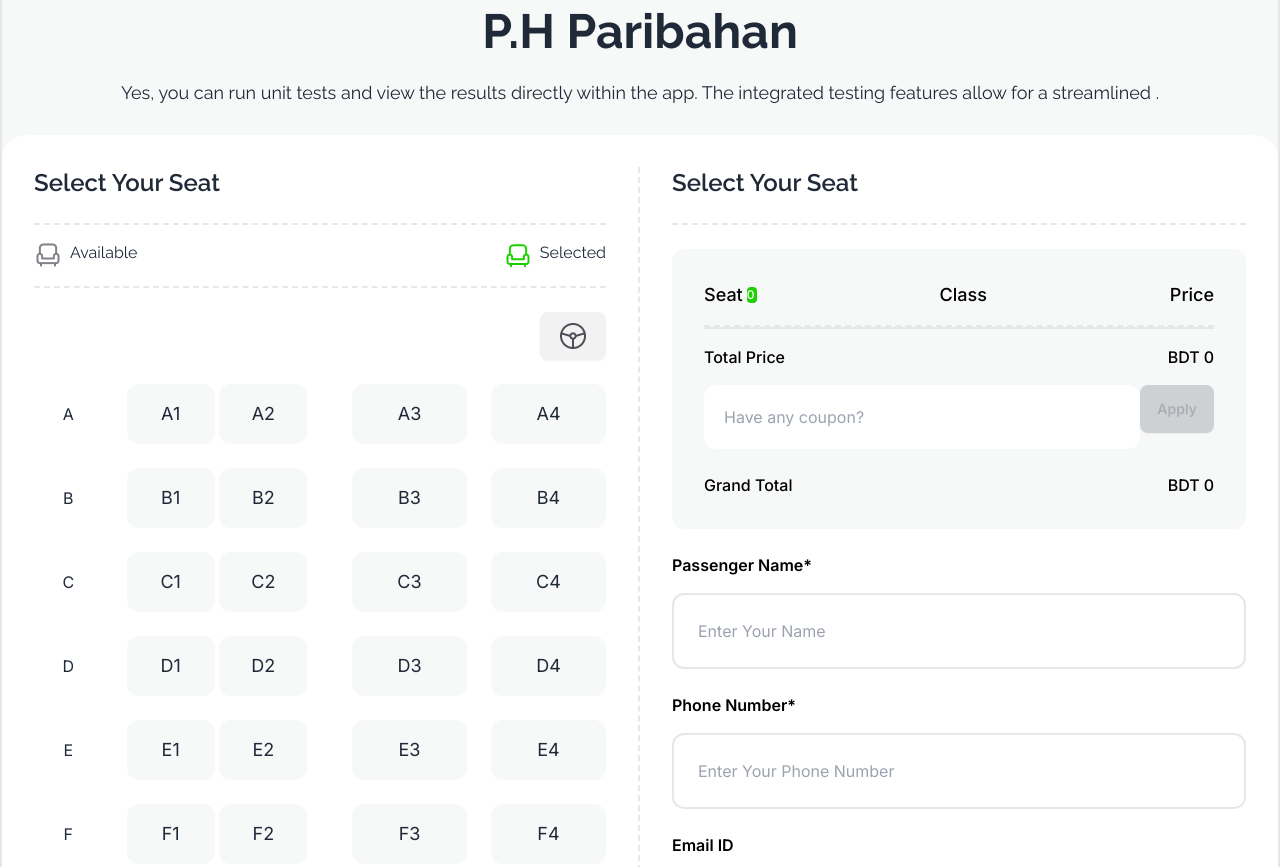
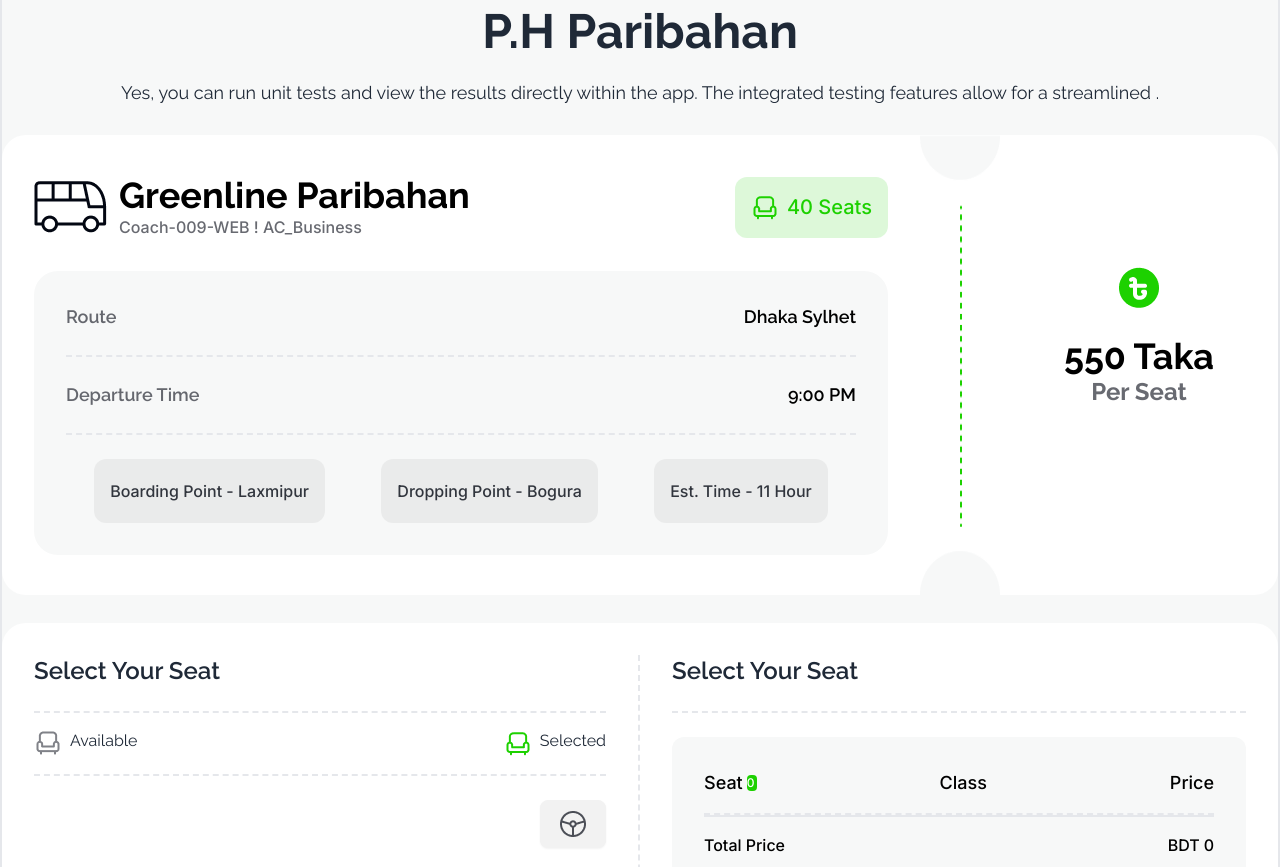
Before and after one commit to shakurShirajul/smart-ticketing, a website: page index.html in a window 1280 px wide. Shown: the part 1480-2347 px from the top of the page. Drawn offline with Linux system fonts and the light colour scheme; files whose address does not match are found by name.

Commit message:
info section added

```diff
--- a/index.html
+++ b/index.html
@@ -75,7 +75,7 @@
                 <p class="text-white text-center lg:mb-8 ">Yes, you can run unit tests and view the results directly
                     within the app. The integrated testing features allow for a streamlined .</p>
                 <div class="flex justify-center ">
-                    <button class="primary-btn text-black text-xl px-7 py-5">Buy Tickets</button>
+                    <a href="#ticket-booking"><button class="primary-btn text-black text-xl px-7 py-5">Buy Tickets</button></a>
                 </div>
             </div>
         </div>
@@ -127,7 +127,7 @@
         </div>
     </section>
     <!-- Ticket Booking System -->
-    <section class="border-t-[#1DD100] bg-[#F7F8F8] py-32 mt-32 border-2 rounded-tl-[88px] rounded-tr-[88px]">
+    <section class="border-t-[#1DD100] bg-[#F7F8F8] py-32 mt-32 border-2 rounded-tl-[88px] rounded-tr-[88px]" id="ticket-booking">
         <!-- section title -->
         <div class="space-y-6 mb-7">
             <h1 class="text-5xl font-bold text-center">P.H Paribahan</h1>
@@ -136,9 +136,63 @@
                 allow for a streamlined .</p>
         </div>
         <!-- Ticket Route  -->
-        <div>
-
-        </div>
+        <section class="container mx-auto">
+            <div class="bg-white mb-7 rounded-3xl flex">
+                <!-- 1st -->
+                <div class="space-y-8 flex-1 py-10 px-8">
+                    <div class="flex justify-between  items-center ">
+                        <div class="flex justify-center items-center gap-3">
+                            <!-- Logo & Name -->
+                            <div class="flex justify-center items-center">
+                                <img src="images/bus-logo.png" alt="">
+                            </div>
+                            <div class="flex flex-col">
+                                <h1 class="text-4xl font-bold text-black">Greenline Paribahan</h1>
+                                <p class="font-inter text-[#03071299] font-medium">Coach-009-WEB ! AC_Business</p>
+                            </div>
+                        </div>
+                        <div class="flex gap-2 font-inter max-w-44 p-4 bg-[#1DD10026] rounded-xl">
+                            <img src="images/seat-green.png" alt="">
+                            <p class="text-[#1DD100] font-medium text-xl"><span>40</span> Seats</p>
+                        </div>
+                    </div>
+                    <div class="bg-[#F7F8F8] p-8 rounded-3xl space-y-6">
+                        <div
+                            class="flex justify-between pb-6 border-b-2 border-dashed text-lg font-semibold text-[#03071299]">
+                            <p>Route</p>
+                            <p class="text-black">Dhaka Sylhet</p>
+                        </div>
+                        <div
+                            class="flex justify-between pb-6 border-b-2 border-dashed text-lg font-semibold text-[#03071299]">
+                            <p>Departure Time</p>
+                            <p class="text-black">9:00 PM</p>
+                        </div>
+                        <div class="font-inter flex justify-around">
+                            <button class="bg-[#0307120D]  text-[#030712CC] py-5 px-4 rounded-xl font-medium">Boarding
+                                Point - Laxmipur</button>
+                            <button class="bg-[#0307120D]  text-[#030712CC] py-5 px-4 rounded-xl font-medium">Dropping
+                                Point - Bogura</button>
+                            <button class="bg-[#0307120D]  text-[#030712CC] py-5 px-4 rounded-xl font-medium">Est.
+                                Time - 11 Hour</button>
+                        </div>
+                    </div>
+                </div>
+                <!-- 2nd -->
+                <div class=" ">
+                    <img class="h-full" src="images/info-devider.png" alt="">
+                </div>
+                <!-- 3rd -->
+                <div class="px-16 py-32">
+                    <div class="flex flex-col justify-center items-center space-y-6">
+                        <img src="images/fare.png" alt="">
+                        <div class="flex flex-col justify-center items-center">
+                            <h1 class="text-black text-4xl font-bold">550 Taka</h1>
+                            <p class="font-bold text-2xl text-[#03071299]">Per Seat</p>
+                        </div>
+                    </div>
+                </div>
+            </div>
+        </section>
         <!-- Seat Selecting System -->
         <div class="container mx-auto bg-white grid grid-cols-2 p-8 rounded-3xl">
             <!-- First Column -->
@@ -314,27 +368,6 @@
         </footer>
     </footer>
     <script src="script/smartTicket.js"></script>
-
-    <div class="flex justify-between items-center relative  border-2 w-96 py-7 px-6 rounded-lg bg-[#FFBF0F]">
-
-        <div class="flex  ">
-            <div>
-                <h1 class="text-4xl font-bold">15% OFF</h1>
-                <p class="text-lg font-bold">on your next purchase</p>
-                <p class="text-lg font-semibold text-[#816310]">use by january 2024</p>
-            </div>
-            <div class="absolute left-52 -top-1   ">
-                <img class="h-40" src="./cupon-devider.png" alt="">
-            </div>
-
-        </div>
-        <div>
-            <h1 class="text-3xl font-semibold">NEW15</h1>
-            <p class="text-lg font-semibold text-[#816310]">Capone code</p>
-
-        </div>
-    </div>
-
 </body>
 
 </html>
```
Also changed, not shown: output/style.css, 1 other file.
